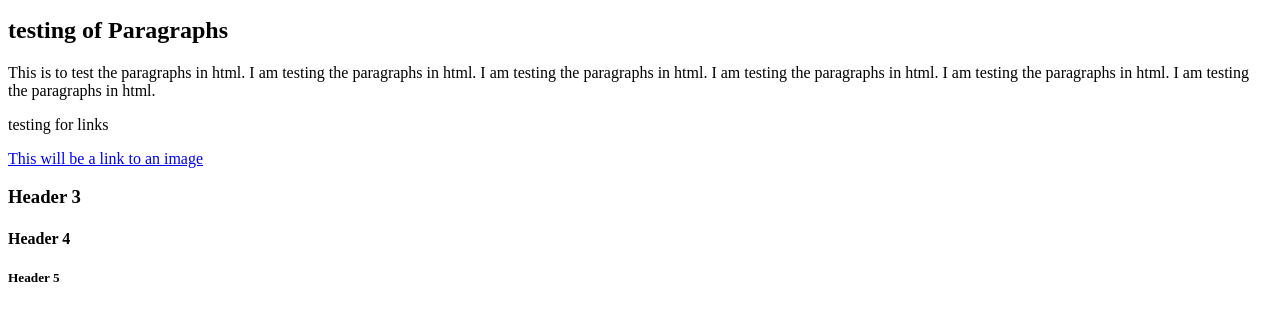
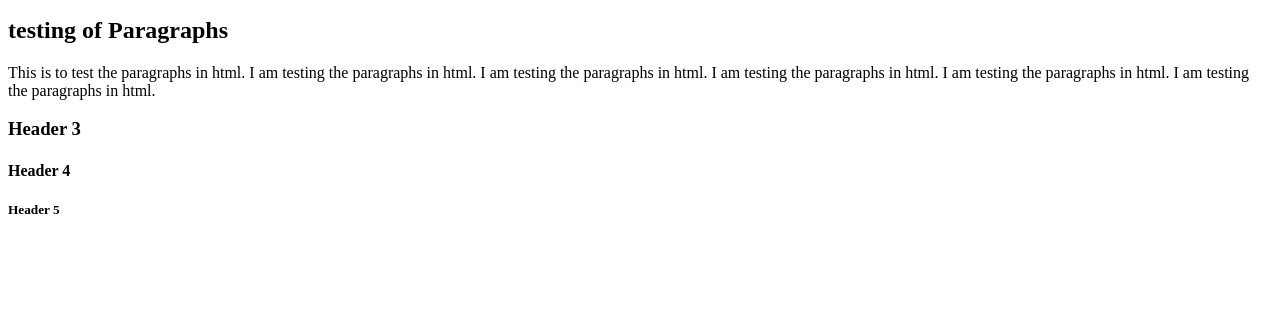
Before and after one commit to jdc-01/Coding-Beginning, a plain HTML site: page index.html in a window 1280 px wide. Shown: the part 101-422 px from the top of the page. Drawn offline with Linux system fonts and the light colour scheme.

Commit message:
Removed link test, added markup_letter.html & page_structure.html for MDN assessments

```diff
--- a/index.html
+++ b/index.html
@@ -14,9 +14,6 @@
   I am testing the paragraphs in html.
   I am testing the paragraphs in html.</p>
 
-  <p>testing for links</p>
-
-  <p> <a href="https://i.imgur.com/1VGbTKP.png" title="this is a title test"> This will be a link to an image </a> </p>
   <h3>Header 3</h3>
   <h4>Header 4</h4>
   <h5>Header 5</h5>
```
